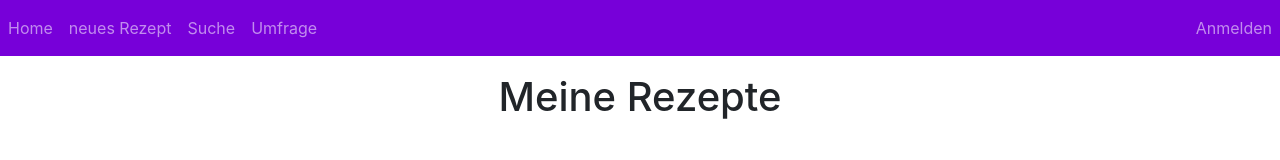
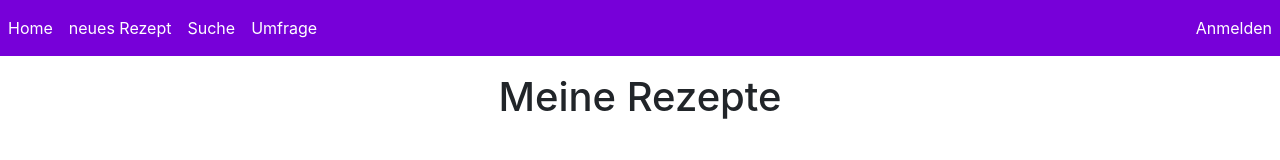
Before and after one commit to KlnSdr/webEngineering-2024-frontend, a React (Create React App) app in the folder frontend-react/: page / in a window 1280 px wide. Shown: the top 160 px of the page. Built offline with nearby package versions, Linux system fonts and the light colour scheme; no server answers; grey boxes are pictures that could not be loaded.

Commit message:
[FRONTEND-4]: change textcolor of navbar

```diff
--- a/frontend-react/src/style/index.css
+++ b/frontend-react/src/style/index.css
@@ -1,7 +1,7 @@
 body {
   margin: 0;
-  font-family: -apple-system, BlinkMacSystemFont, 'Segoe UI', 'Roboto', 'Oxygen',
-    'Ubuntu', 'Cantarell', 'Fira Sans', 'Droid Sans', 'Helvetica Neue',
+  font-family: -apple-system, BlinkMacSystemFont, "Segoe UI", "Roboto", "Oxygen",
+    "Ubuntu", "Cantarell", "Fira Sans", "Droid Sans", "Helvetica Neue",
     sans-serif;
   -webkit-font-smoothing: antialiased;
   -moz-osx-font-smoothing: grayscale;
@@ -35,6 +35,11 @@ body {
 }
 
 code {
-  font-family: source-code-pro, Menlo, Monaco, Consolas, 'Courier New',
+  font-family: source-code-pro, Menlo, Monaco, Consolas, "Courier New",
     monospace;
 }
+
+nav,
+.nav-link {
+  color: white;
+}
```
